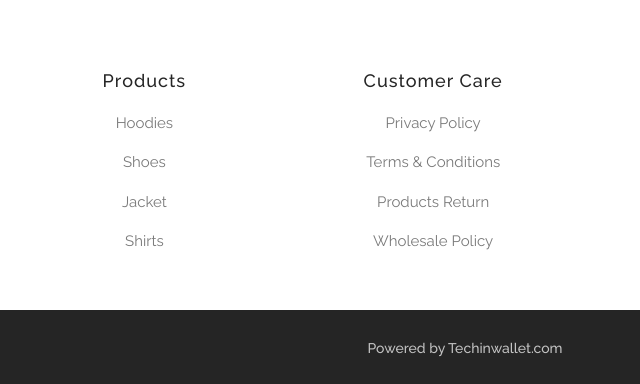
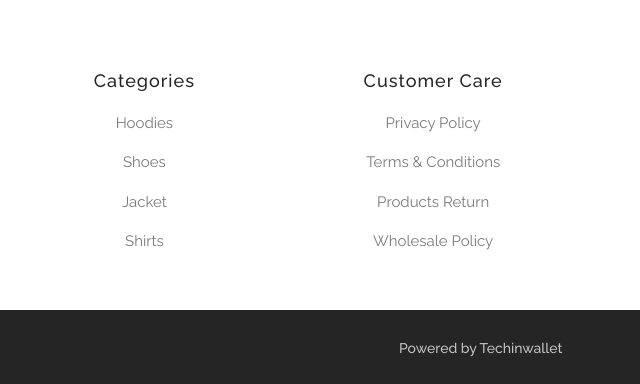
Before and after one commit to Jaseem-v/solebeat, a website: page index.html in a window 1280 px wide. Shown: the part 2011-2395 px from the top of the page, 640-1280 px from the left. Drawn offline with nearby package versions, Linux system fonts and the light colour scheme; some packages are replaced by stand-ins of ours; a script that the page names is missing.

Commit message:
footer update

```diff
--- a/index.html
+++ b/index.html
@@ -493,7 +493,7 @@
                         </ul>
                     </li>
                     <li class="footer__items">
-                        <h3 class="footer__sub-heading">Products </h3>
+                        <h3 class="footer__sub-heading">Categories </h3>
                         <ul class="footer__nav-list">
                             <li class="footer__nav-li"> <a href="#items" class="footer__nav-items">
                                     Hoodies</a></li>
@@ -553,7 +553,7 @@
 
                     <h2>
                         Powered by
-                        <a href="https://techinwallet.com/" target="new" class="footer__nvf">Techinwallet.com</a>
+                        <a href="https://techinwallet.com/" target="new" class="footer__nvf">Techinwallet</a>
 
                     </h2>
                 </div>
```
Also changed, not shown: login.html (+2 -2 lines), register.html (+2 -2 lines), shop.html (+2 -2 lines).
